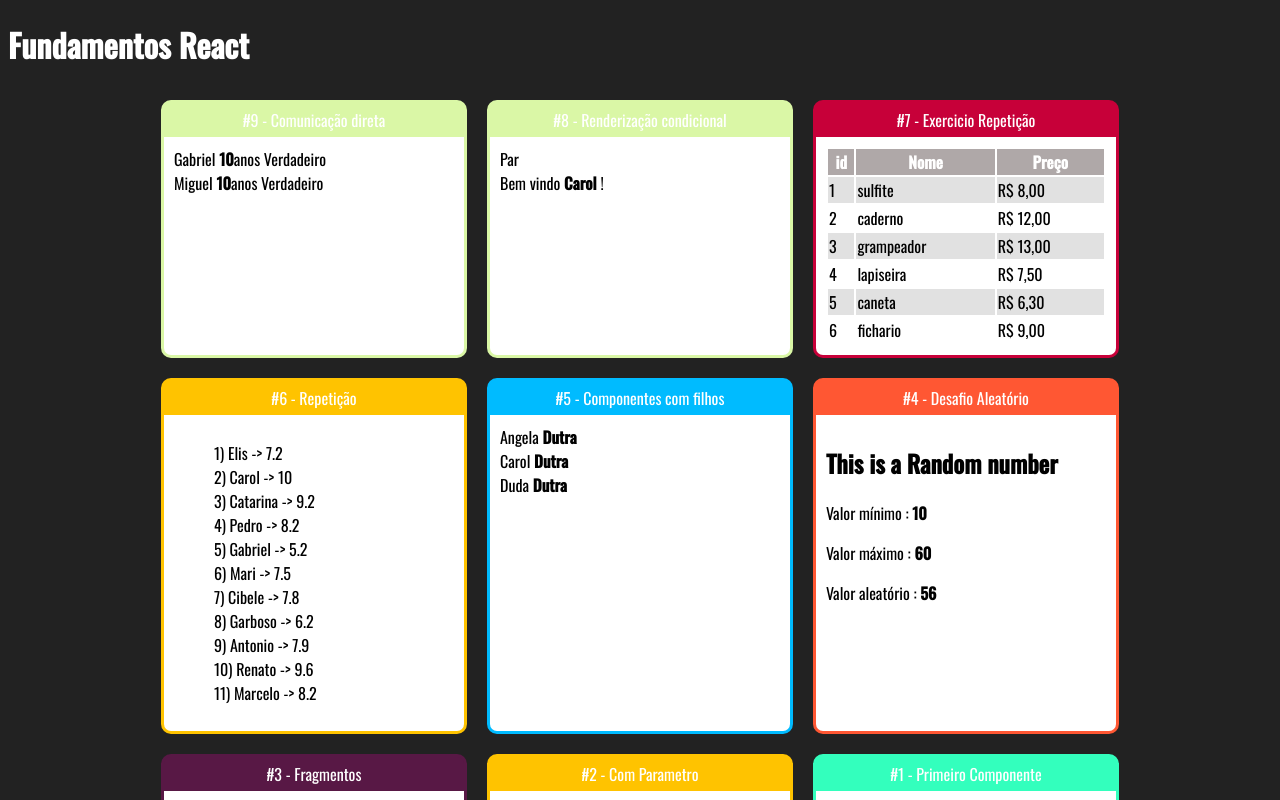
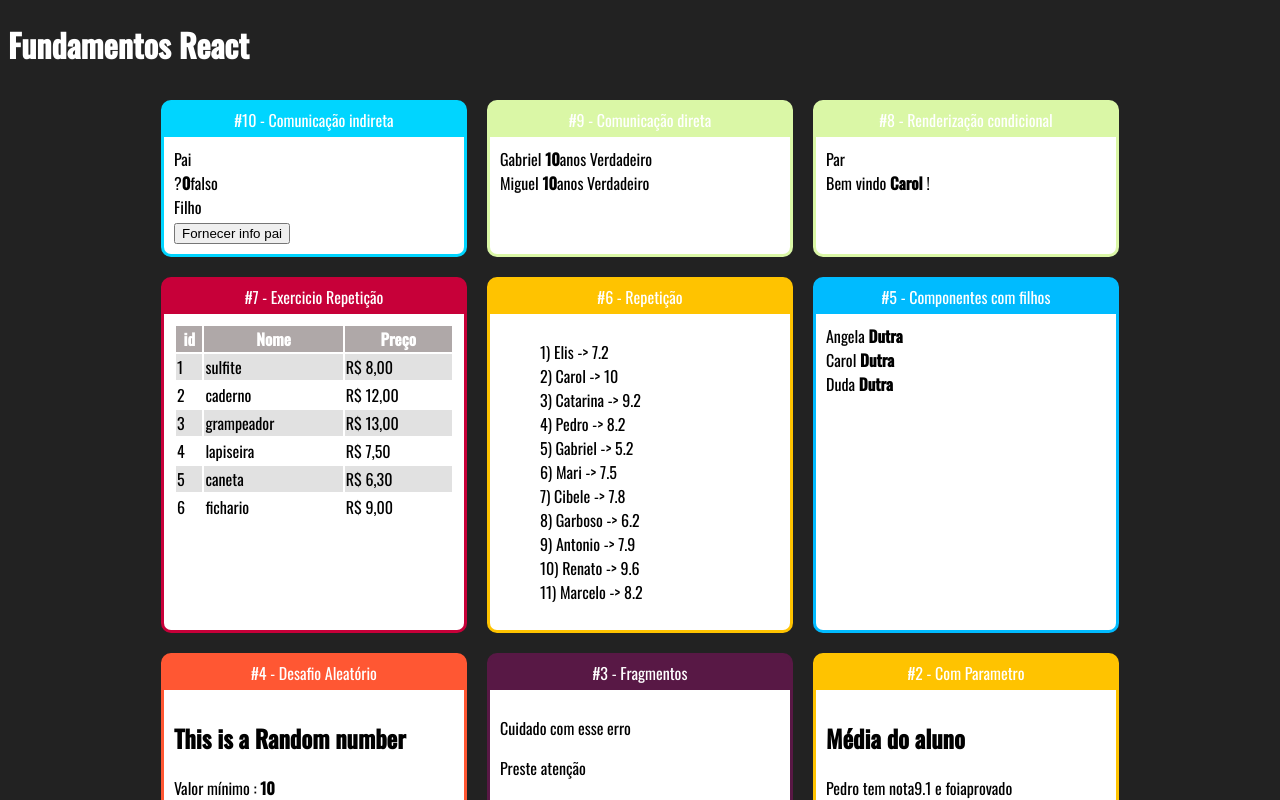
Before and after one commit to carolinadutras/udemy-react-redux, a React (Create React App) app in the folder fundamentos-react/: page / in a window 1280 px wide. Shown: the top 800 px of the page. Built offline with nearby package versions, Linux system fonts and the light colour scheme.

Commit message:
created indirected components, changing states from child to father component

```diff
--- a/fundamentos-react/src/App.jsx
+++ b/fundamentos-react/src/App.jsx
@@ -1,5 +1,6 @@
 import React from "react";
 import "./App.css";
+import IndiretaPai from './components/comunicacao/IndiretaPai';
 import UsuarioInfo from './components/condicional/UsuarioInfo';
 import ParOuImpar from './components/condicional/ParOuImpar'
 import TabelaProdutos from "./components/repeticao/TabelaProdutos";
@@ -18,6 +19,10 @@
     <div className="App">
       <h1>Fundamentos React</h1>
       <div className="Cards">
+      <Card titulo=" #10 - Comunicação indireta  " color="#00D5FF">
+          <IndiretaPai> </IndiretaPai>
+        </Card>
+
       <Card titulo=" #9 - Comunicação direta  " color="#DAF7A6">
           <DiretaPai> </DiretaPai>
         </Card>
--- a/fundamentos-react/src/components/comunicacao/DiretaPai.jsx
+++ b/fundamentos-react/src/components/comunicacao/DiretaPai.jsx
@@ -1,7 +1,7 @@
 import React from 'react';
 import DiretaFilho from './DiretaFilho';
 
-export default propd =>{
+export default props =>{
     return(
         <div>
             <DiretaFilho nome='Gabriel' idade={10} nerd={true}/>
--- /dev/null
+++ b/fundamentos-react/src/components/comunicacao/IndiretaFilho.jsx
@@ -0,0 +1,17 @@
+import React from "react";
+
+export default (props) => {
+//   props.quandoClicar
+  return (
+    <div>
+      <div>Filho</div>
+      <button
+        onClick={function (e) {
+          props.quandoClicar("João", 53, true);
+        }}
+      >
+        Fornecer info pai
+      </button>
+    </div>
+  );
+};
--- /dev/null
+++ b/fundamentos-react/src/components/comunicacao/IndiretaPai.jsx
@@ -0,0 +1,28 @@
+import React, {useState} from "react";
+import IndiretaFilho from "./IndiretaFilho";
+
+export default (props) => {
+    const [a,b]=[1,2]
+    let [nome, setNome ]= useState('?');
+    let [idade, setIdade] = useState (0);
+    let [nerd, setNerd] = useState(false);
+  //nome, idade, nerd -  filho vai passar pro pai
+function fornecerInformacoes (nomeParam, idadeParam, nerdParam){
+console.log(nome, idade, nerd)
+setNome(nome)
+setIdade(idade)
+setNerd(nerd)
+}
+  return(
+  <div>
+      <div>Pai</div>
+      <div>
+  <span>{nome}</span>
+  <span><strong>{idade}</strong></span>
+  <span>{nerd? 'verdadeiro': 'falso'}</span>
+
+      </div>
+<IndiretaFilho quandoClicar={fornecerInformacoes}> Indireta filho</IndiretaFilho>
+  </div>
+  )
+};
```
